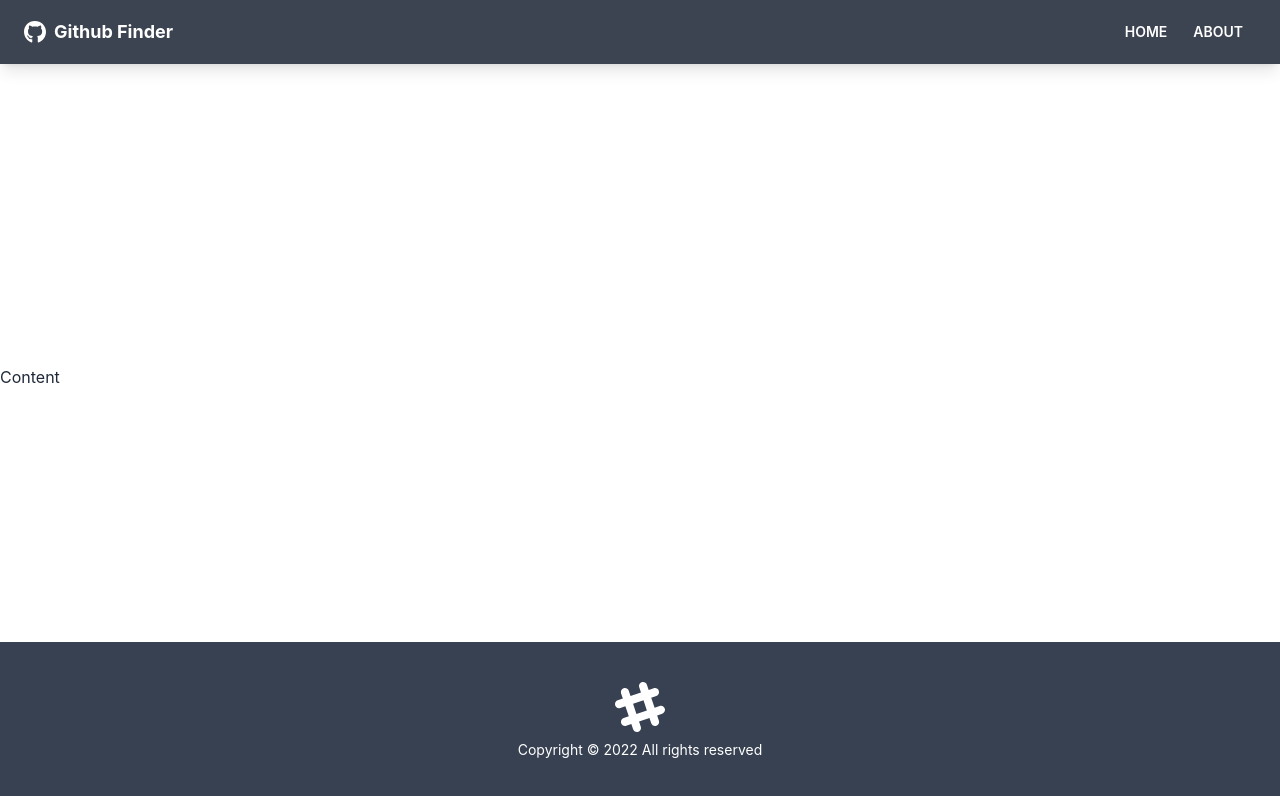
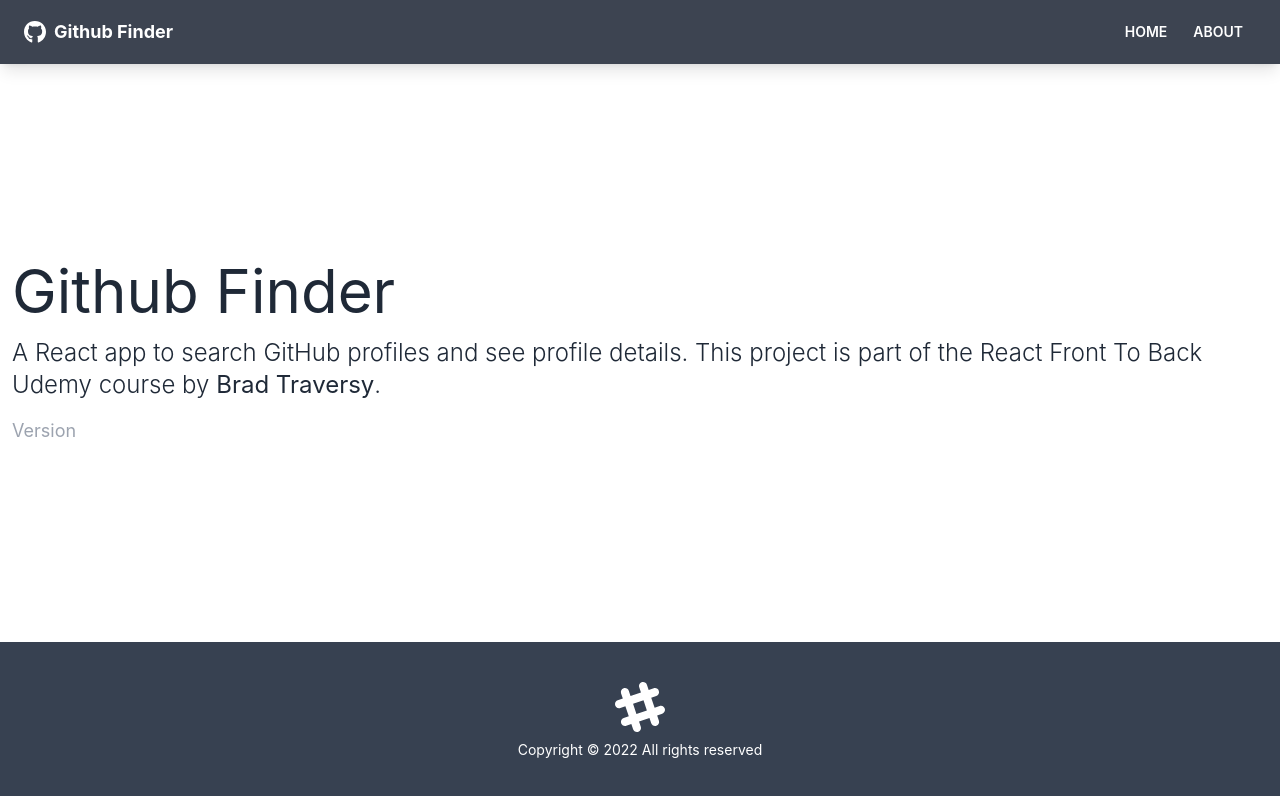
Before and after one commit to marcelino-abou-haidar/github-finder, a React (Create React App) app: page /about in a window 1280 px wide. Shown: the top 796 px of the page. Built offline with nearby package versions, Linux system fonts and the light colour scheme; the HTML template or start-up script is replaced by a standard one.

Commit message:
Feat: add application routes

```diff
--- a/src/App.js
+++ b/src/App.js
@@ -1,13 +1,23 @@
-import { BrowserRouter as Router, Route } from 'react-router-dom'
+import { BrowserRouter as Router, Route, Routes } from 'react-router-dom'
 import Footer from './components/layout/Footer'
 import Navbar from './components/layout/Navbar'
+import Home from './pages/Home'
+import About from './pages/About'
+import NotFound from './pages/NotFound'
 
 function App() {
 	return (
 		<Router>
 			<div className='flex flex-col justify-between h-screen'>
 				<Navbar />
-				<main>Content</main>
+				<main className='container mx-auto px-3 pb-12'>
+					<Routes>
+						<Route path='/' element={<Home />} exact />
+						<Route path='/about' element={<About />} />
+						<Route path='/notfound' element={<NotFound />} />
+						<Route path='/*' element={<NotFound />} />
+					</Routes>
+				</main>
 				<Footer />
 			</div>
 		</Router>
--- /dev/null
+++ b/src/pages/About.jsx
@@ -0,0 +1,27 @@
+const About = () => {
+	return (
+		<div>
+			<>
+				<h1 className='text-6xl mb-4'>Github Finder</h1>
+				<p className='mb-4 text-2xl font-light'>
+					A React app to search GitHub profiles and see profile details. This
+					project is part of the
+					<a href='https://www.udemy.com/course/modern-react-front-to-back/'>
+						{' '}
+						React Front To Back
+					</a>{' '}
+					Udemy course by
+					<strong>
+						<a href='https://traversymedia.com'> Brad Traversy</a>
+					</strong>
+					.
+				</p>
+				<p className='text-lg text-gray-400'>
+					Version <span className='text-white'>1.0.0</span>
+				</p>
+			</>
+		</div>
+	)
+}
+
+export default About
--- /dev/null
+++ b/src/pages/Home.jsx
@@ -0,0 +1,9 @@
+const Home = () => {
+	return (
+		<div>
+			<h1 className='text-6xl'>Welcome</h1>
+		</div>
+	)
+}
+
+export default Home
--- /dev/null
+++ b/src/pages/NotFound.jsx
@@ -0,0 +1,22 @@
+import { FaHome } from 'react-icons/fa'
+import { Link } from 'react-router-dom'
+const NotFound = () => {
+	return (
+		<div className='her'>
+			<div className='text-center hero-content'>
+				<div className='max-w-lg'>
+					<h1 className='text-8xl font-bold mb-8'>
+						Oops!
+						<p className='text-5xl mb-8'>404 - Page not found</p>
+						<Link className='btn btn-primary btn-lg' to='/'>
+							<FaHome className='mr-2' />
+							Back to Home
+						</Link>
+					</h1>
+				</div>
+			</div>
+		</div>
+	)
+}
+
+export default NotFound
```
